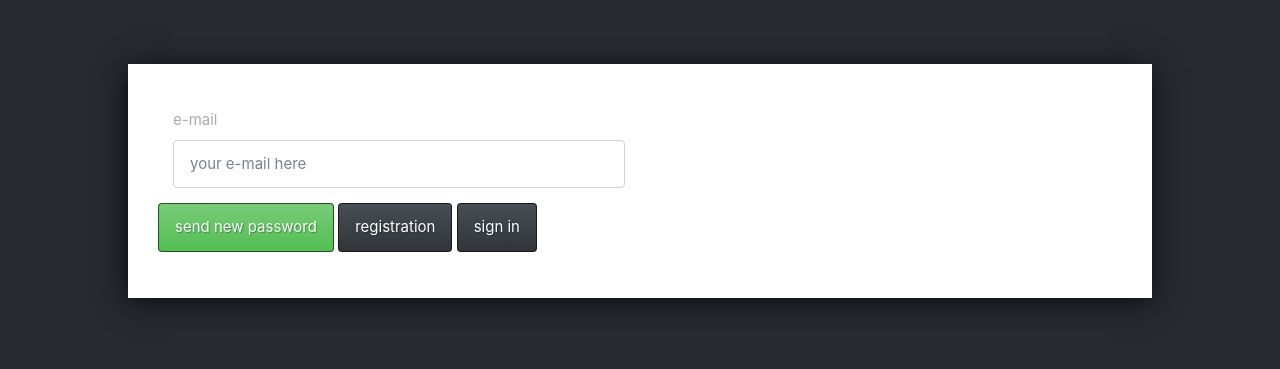
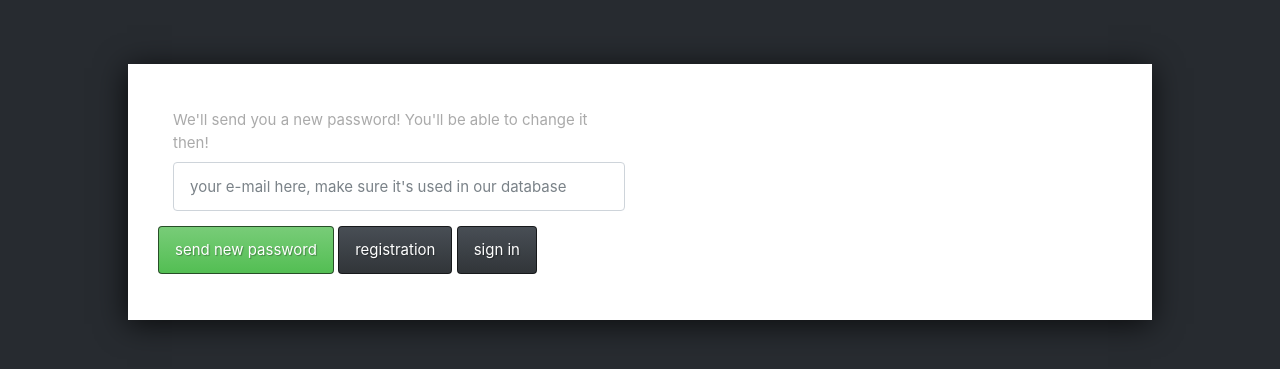
Before and after one commit to araneoAnicet/akademik, a Flask app: page /change_password in a window 1280 px wide. Shown: the top 369 px of the page. Run offline with Flask 2, Linux system fonts and the light colour scheme; parts of the project's set-up code (start-up, migrations or seed data) failed here and were passed over.

Commit message:
change label and input text

```diff
--- a/templates/change_password.html
+++ b/templates/change_password.html
@@ -7,8 +7,8 @@
 <form class="centred-box" action="{{ url_for('registration') }}" method="POST">
     <div class="reg-grid">
         <div class="form-group reg-grid-element">
-            <label>e-mail</label>
-            {{ form.email(class="form-control", placeholder="your e-mail here") }}
+            <label>We'll send you a new password! You'll be able to change it then!</label>
+            {{ form.email(class="form-control", placeholder="your e-mail here, make sure it's used in our database") }}
         </div>
     </div>
     <div class="form-group">
```
